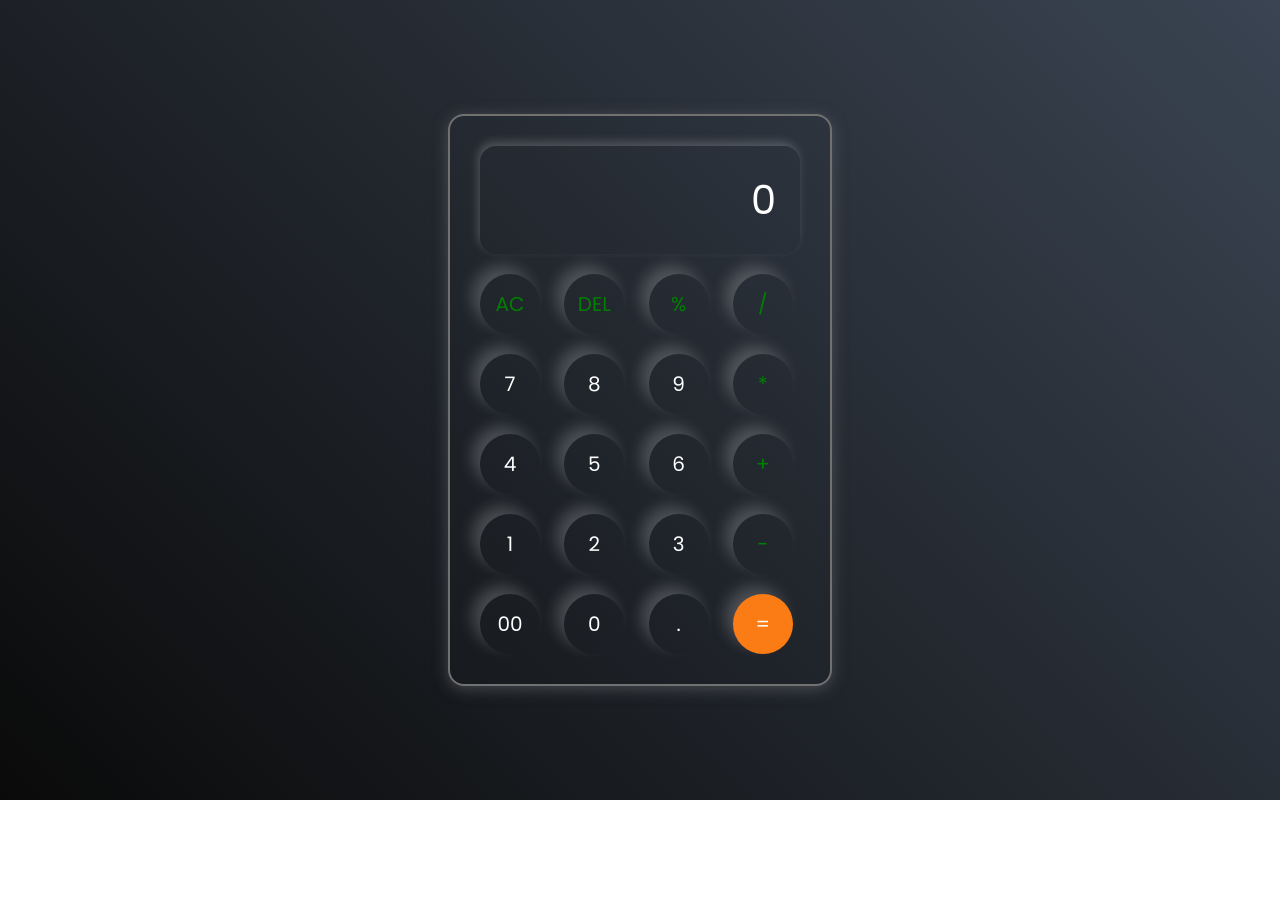
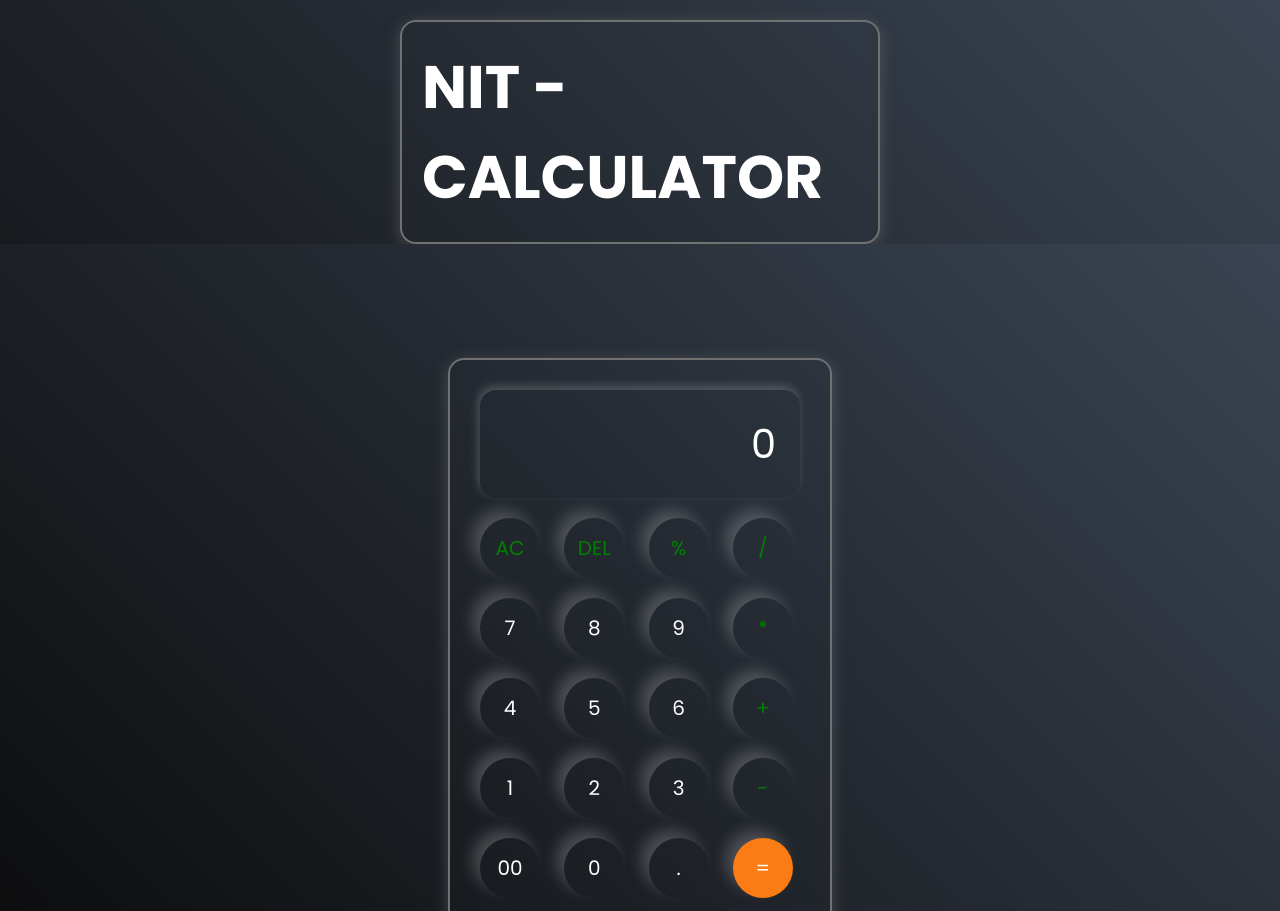
Before and after one commit to NithinGowda02/CALCULATOR, a plain HTML site: page index.html in a window 1280 px wide. Shown: the top 911 px of the page. Before the commit the page ends 800 px from the top, so only its background shows below. Drawn offline with Linux system fonts and the light colour scheme.

Commit message:
updated calculator code

```diff
--- a/index.html
+++ b/index.html
@@ -7,6 +7,10 @@
     <link rel="stylesheet" href="./style.css">
 </head>
 <body>
+    <div class="calculator-head">
+        <h1>NIT - CALCULATOR</h1>
+    </div>
+    <div class="calculator-main">
         <div class="calculator">
             <div class="cal-main">
                 <input type="text" placeholder="0" id="inputBox">
@@ -46,6 +50,7 @@
                 <button class="equal-btn">=</button>
             </div>
         </div>
+    </div>
     <script src="./script.js"></script>
 </body>
 </html>
--- a/style.css
+++ b/style.css
@@ -9,10 +9,36 @@
 body {
     width: 100%;
     height: 100vh;
+    align-items: center;
+    background: linear-gradient(45deg, #0a0a0a, #3a4452)
+}
+.calculator-main {
+    width: 100%;
+    height: 100vh;
     display: flex;
     justify-content: center;
     align-items: center;
-    background: linear-gradient(45deg, #0a0a0a, #3a4452)
+    align-items: center;
+    background: linear-gradient(45deg, #0a0a0a, #3a4452);
+}
+
+.calculator-head {
+    border: 2px solid #717171;
+    padding: 20px;
+    display: flex;
+    justify-content: center;
+    border-radius: 16px;
+    background: transparent;
+    box-shadow: 0px 3px 15px rgba(113, 115, 119, 0.5);
+    margin-top: 20px;
+    margin-left: 400px;
+    margin-right: 400px;
+}
+
+h1{
+    color: #ffffff;
+    font-size: 60px;
+    font-family: 'poppins', sans-serif;
 }
 
 .calculator {
```
Lines whose indentation alone changed are shown as unchanged.
